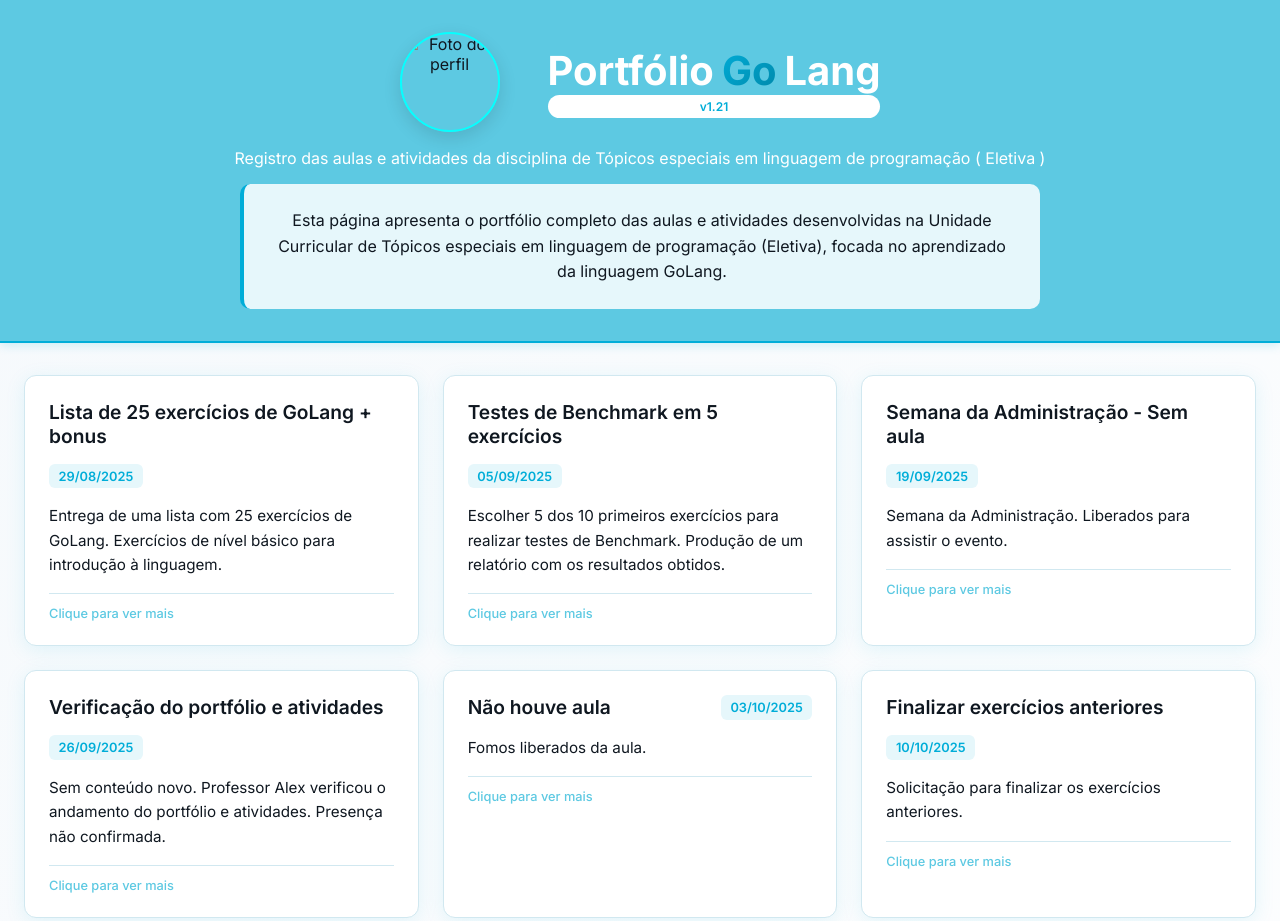
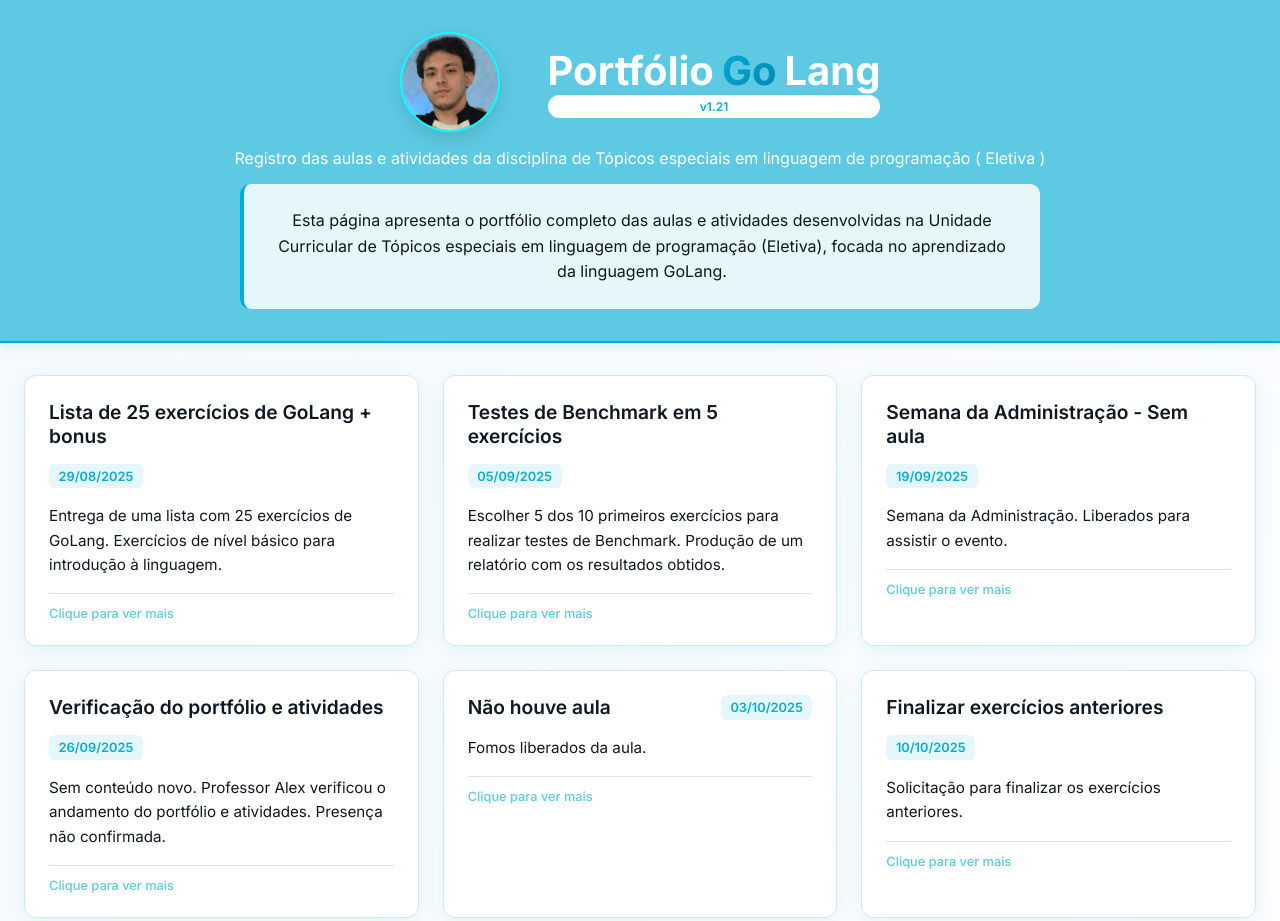
Before and after one commit to GustavOliveira04/Eletiva, a plain HTML site: page portifolio/index.html in a window 1280 px wide. Shown: the top 921 px of the page. Drawn offline with Linux system fonts and the light colour scheme; the site is published under a folder, as on GitHub Pages, so addresses that start at the root find nothing.

Commit message:
Finalizando portifólio

```diff
--- a/portifolio/index.html
+++ b/portifolio/index.html
@@ -14,7 +14,7 @@
     <header>
         <div class="header-content">
             <div class="logo-container">
-                <img id="profilePhoto" class="profile-photo" src="/portifolio/img/fotodeperfil.png" alt="Foto do perfil">
+                <img id="profilePhoto" class="profile-photo" src="img/fotodeperfil.png" alt="Foto do perfil">
                 <div class="gopher-wrapper">
                         <circle cx="100" cy="100" r="75" fill="#00ADD8"/>
                         <circle cx="85" cy="85" r="8" fill="#fff"/>
```
